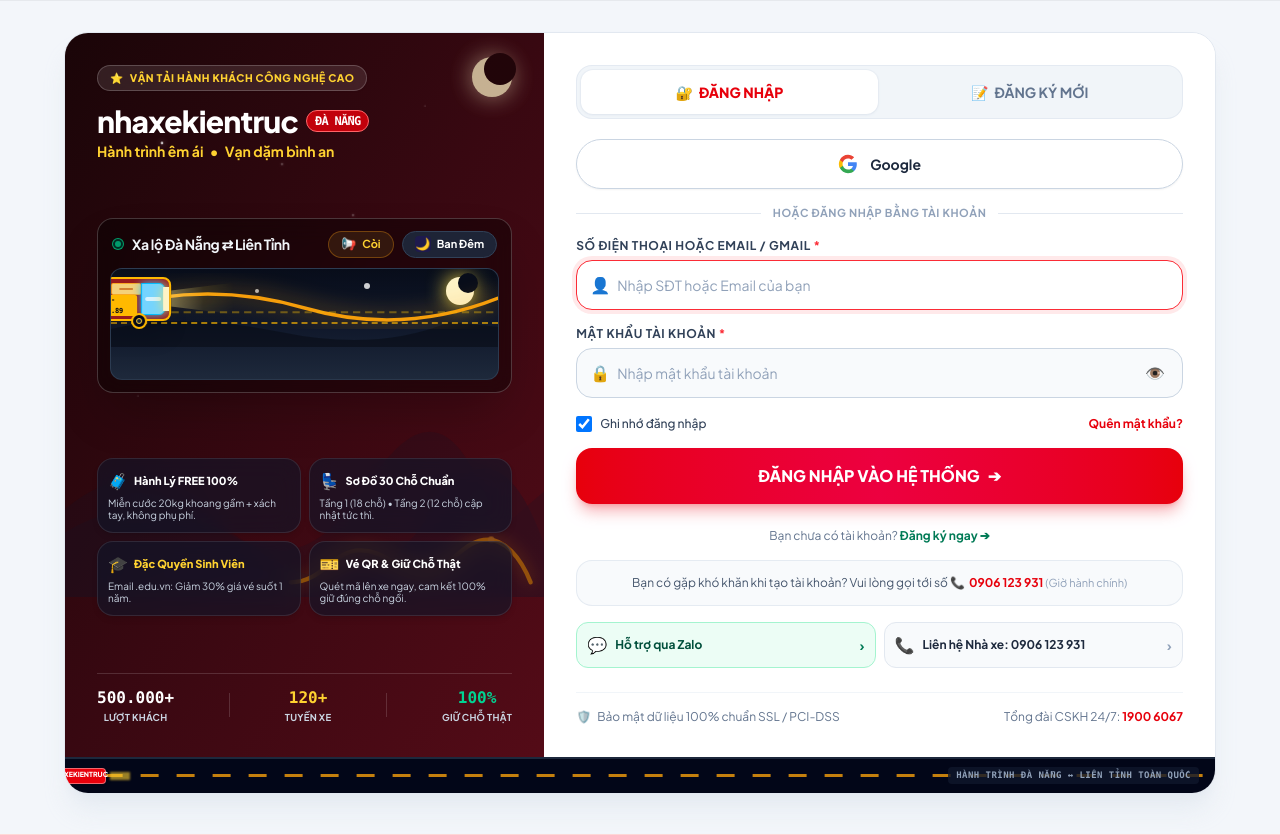
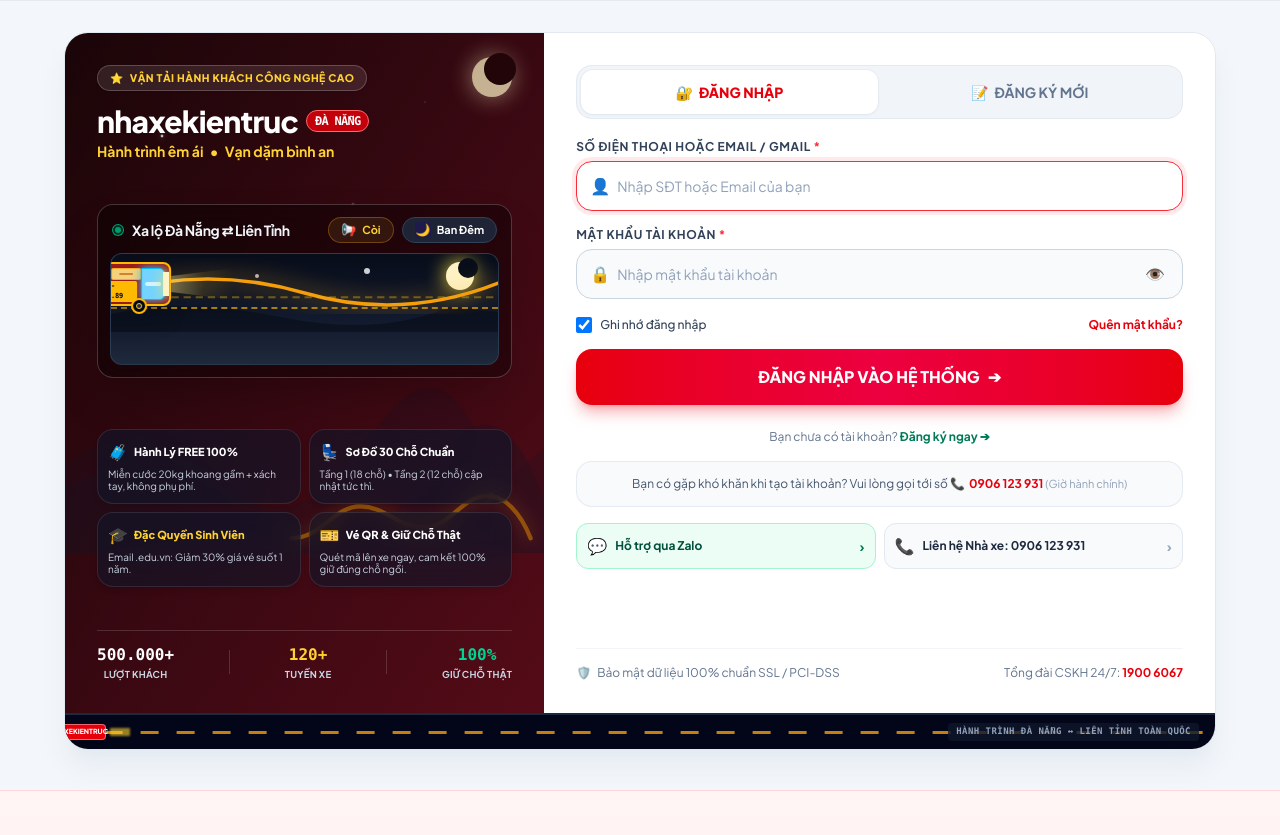
Before and after one commit to votronghieu25042004/nhaxekientruc, a Laravel app: page /login in a window 1280 px wide. Shown: the part 65-900 px from the top of the page. Run offline with Laravel 12, Linux system fonts and the light colour scheme; style sheets or scripts are compiled from the project's sources; parts of the project's set-up code (start-up, migrations or seed data) failed here and were passed over; some libraries are stand-ins or nearby versions.

Commit message:
feat: remove google login button and divider from auth modal and login page

```diff
--- a/resources/js/Components/AiChatModal.vue
+++ b/resources/js/Components/AiChatModal.vue
@@ -897,12 +897,6 @@
         <!-- Modal Đăng nhập / Đăng ký tự động kích hoạt bởi Bé Kiến Trúc -->
         <AuthModal v-model="showAuthModal" />
 
-        <!-- Modal Google Chooser tự động kích hoạt bởi Bé Kiến Trúc -->
-        <GoogleAccountChooserModal
-          :visible="showGoogleChooser"
-          @close="showGoogleChooser = false"
-          @switchToRegister="showAuthModal = true"
-        />
       </div>
     </Teleport>
   </div>
@@ -912,7 +906,6 @@
 import { ref, computed, onMounted, nextTick, watch } from 'vue';
 import { usePage } from '@inertiajs/vue3';
 import AuthModal from '@/Components/AuthModal.vue';
-import GoogleAccountChooserModal from '@/Components/GoogleAccountChooserModal.vue';
 
 const page = usePage();
 const isOpen = ref(false);
--- a/resources/js/Components/AuthModal.vue
+++ b/resources/js/Components/AuthModal.vue
@@ -40,31 +40,6 @@
           <span class="leading-relaxed">{{ errorMessage }}</span>
         </div>
 
-        <!-- NÚT ĐĂNG NHẬP GOOGLE CHUẨN MẪU -->
-        <div class="mt-4">
-          <button
-            type="button"
-            @click="handleGoogleLogin"
-            :disabled="isSubmitting"
-            class="w-full py-3 px-4 bg-white hover:bg-slate-50 text-slate-700 font-bold text-sm rounded-2xl border border-slate-300 shadow-xs hover:shadow-md transition-all flex items-center justify-center gap-3 cursor-pointer active:scale-[0.99] disabled:opacity-50"
-          >
-            <svg class="w-5 h-5 shrink-0" viewBox="0 0 24 24">
-              <path fill="#4285F4" d="M22.56 12.25c0-.78-.07-1.53-.2-2.25H12v4.26h5.92c-.26 1.37-1.04 2.53-2.21 3.31v2.77h3.57c2.08-1.92 3.28-4.74 3.28-8.09z"/>
-              <path fill="#34A853" d="M12 23c2.97 0 5.46-.98 7.28-2.66l-3.57-2.77c-.98.66-2.23 1.06-3.71 1.06-2.86 0-5.29-1.93-6.16-4.53H2.18v2.84C3.99 20.53 7.7 23 12 23z"/>
-              <path fill="#FBBC05" d="M5.84 14.09c-.22-.66-.35-1.36-.35-2.09s.13-1.43.35-2.09V7.06H2.18C1.43 8.55 1 10.22 1 12s.43 3.45 1.18 4.94l2.85-2.22.81-.63z"/>
-              <path fill="#EA4335" d="M12 5.38c1.62 0 3.06.56 4.21 1.64l3.15-3.15C17.45 2.09 14.97 1 12 1 7.7 1 3.99 3.47 2.18 7.06l3.66 2.84c.87-2.6 3.3-4.52 6.16-4.52z"/>
-            </svg>
-            <span class="text-slate-800 font-bold">Google</span>
-          </button>
-
-          <div class="relative flex items-center justify-center my-3.5">
-            <div class="border-t border-slate-200 w-full"></div>
-            <span class="bg-white px-3 text-[10.5px] font-bold text-slate-400 uppercase tracking-wider shrink-0">
-              HOẶC ĐĂNG NHẬP BẰNG TÀI KHOẢN
-            </span>
-            <div class="border-t border-slate-200 w-full"></div>
-          </div>
-        </div>
 
         <!-- FORM ĐĂNG NHẬP MẬT KHẨU -->
         <form @submit.prevent="handlePasswordLogin" class="space-y-4">
@@ -200,12 +175,6 @@
       </div>
     </div>
 
-    <!-- Popup Google Account Chooser chuẩn phong cách Google Chrome -->
-    <GoogleAccountChooserModal
-      :visible="showGoogleChooser"
-      @close="showGoogleChooser = false"
-      @switchToRegister="closeModal"
-    />
   </Teleport>
 </template>
 
@@ -213,7 +182,6 @@
 import { ref, computed } from 'vue';
 import { router } from '@inertiajs/vue3';
 import axios from 'axios';
-import GoogleAccountChooserModal from '@/Components/GoogleAccountChooserModal.vue';
 
 const props = defineProps({
   modelValue: { type: Boolean, default: false },
@@ -228,7 +196,6 @@ const isSubmitting = ref(false);
 const showPassword = ref(false);
 const showForgot = ref(false);
 const errorMessage = ref('');
-const showGoogleChooser = ref(false);
 
 const loginForm = ref({
   email: '',
@@ -241,16 +208,11 @@ const closeModal = () => {
   emit('close');
   errorMessage.value = '';
   showForgot.value = false;
-  showGoogleChooser.value = false;
 };
 
 const goToRegister = () => {
   closeModal();
   router.visit('/register');
-};
-
-const handleGoogleLogin = () => {
-  showGoogleChooser.value = true;
 };
 
 const handlePasswordLogin = async () => {
--- a/resources/js/Pages/Auth/Login.vue
+++ b/resources/js/Pages/Auth/Login.vue
@@ -513,31 +513,6 @@
                     </div>
                   </div>
 
-                  <!-- NÚT ĐĂNG NHẬP GOOGLE CHUẨN MẪU ẢNH -->
-                  <div class="mb-4">
-                    <button
-                      type="button"
-                      @click="handleGoogleLogin"
-                      class="w-full py-3.5 px-4 bg-white hover:bg-slate-50 text-slate-700 font-bold text-sm rounded-full border border-slate-300 shadow-xs hover:shadow-md transition-all flex items-center justify-center gap-3 cursor-pointer active:scale-[0.99]"
-                    >
-                      <svg class="w-5 h-5 shrink-0" viewBox="0 0 24 24">
-                        <path fill="#4285F4" d="M22.56 12.25c0-.78-.07-1.53-.2-2.25H12v4.26h5.92c-.26 1.37-1.04 2.53-2.21 3.31v2.77h3.57c2.08-1.92 3.28-4.74 3.28-8.09z"/>
-                        <path fill="#34A853" d="M12 23c2.97 0 5.46-.98 7.28-2.66l-3.57-2.77c-.98.66-2.23 1.06-3.71 1.06-2.86 0-5.29-1.93-6.16-4.53H2.18v2.84C3.99 20.53 7.7 23 12 23z"/>
-                        <path fill="#FBBC05" d="M5.84 14.09c-.22-.66-.35-1.36-.35-2.09s.13-1.43.35-2.09V7.06H2.18C1.43 8.55 1 10.22 1 12s.43 3.45 1.18 4.94l2.85-2.22.81-.63z"/>
-                        <path fill="#EA4335" d="M12 5.38c1.62 0 3.06.56 4.21 1.64l3.15-3.15C17.45 2.09 14.97 1 12 1 7.7 1 3.99 3.47 2.18 7.06l3.66 2.84c.87-2.6 3.3-4.52 6.16-4.52z"/>
-                      </svg>
-                      <span class="text-slate-800 font-bold">Google</span>
-                    </button>
-
-                    <div class="relative flex items-center justify-center my-4">
-                      <div class="border-t border-slate-200 w-full"></div>
-                      <span class="bg-white px-3 text-[11px] font-bold text-slate-400 uppercase tracking-wider shrink-0">
-                        HOẶC ĐĂNG NHẬP BẰNG TÀI KHOẢN
-                      </span>
-                      <div class="border-t border-slate-200 w-full"></div>
-                    </div>
-                  </div>
-
                   <!-- Form Đăng Nhập Chính -->
                   <form @submit.prevent="submitLogin" class="space-y-4">
 
@@ -1290,12 +1265,6 @@
       </div>
     </div>
 
-    <!-- MODAL GOOGLE ACCOUNT CHOOSER CHUẨN GOOGLE CHROME (ẢNH 1) -->
-    <GoogleAccountChooserModal
-      :visible="showGoogleChooser"
-      @close="showGoogleChooser = false"
-      @switchToRegister="onSwitchToRegisterFromGoogle"
-    />
   </div>
 </template>
 
@@ -1305,7 +1274,6 @@ import { useForm, usePage } from '@inertiajs/vue3';
 import axios from 'axios';
 import Navbar from '@/Components/Navbar.vue';
 import Footer from '@/Components/Footer.vue';
-import GoogleAccountChooserModal from '@/Components/GoogleAccountChooserModal.vue';
 
 const props = defineProps({
   errors: Object,
@@ -1321,7 +1289,6 @@ const isStudentRegistration = ref(false);
 const showPassword = ref(false);
 const showForgotModal = ref(false);
 const showTermsModal = ref(false);
-const showGoogleChooser = ref(false);
 const agreeTerms = ref(true);
 const otpDeliveryMethod = ref('sms'); // 'sms' | 'voice'
 
@@ -1482,16 +1449,6 @@ const submitLogin = () => {
   });
 };
 
-const handleGoogleLogin = () => {
-  showGoogleChooser.value = true;
-};
-
-const onSwitchToRegisterFromGoogle = ({ email, name }) => {
-  switchTab('register');
-  registerMethod.value = 'gmail';
-  if (email) regGmail.value = email;
-  if (name) regName.value = name;
-};
 
 // ==================== 2. QUY TRÌNH ĐĂNG KÝ 3 BƯỚC ====================
 const registerMethod = ref('phone'); // 'phone' | 'gmail'
```
